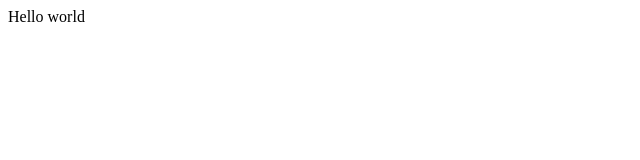
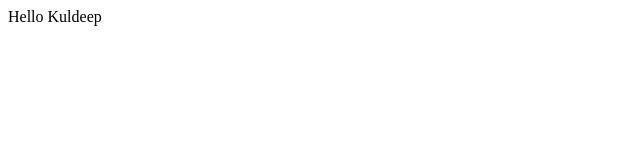
Before and after one commit to rock5xax/project_Kubernets, a plain HTML site: page index.html in a window 1280 px wide. Shown: the full height of the page, 0-640 px from the left. Drawn offline with Linux system fonts and the light colour scheme.

Commit message:
second sample

```diff
--- a/index.html
+++ b/index.html
@@ -1,6 +1,6 @@
 <html>
 <Header><title>My Webpage</title></header>
 <body>
-Hello world
+Hello Kuldeep
 </body>
 </html>
```
